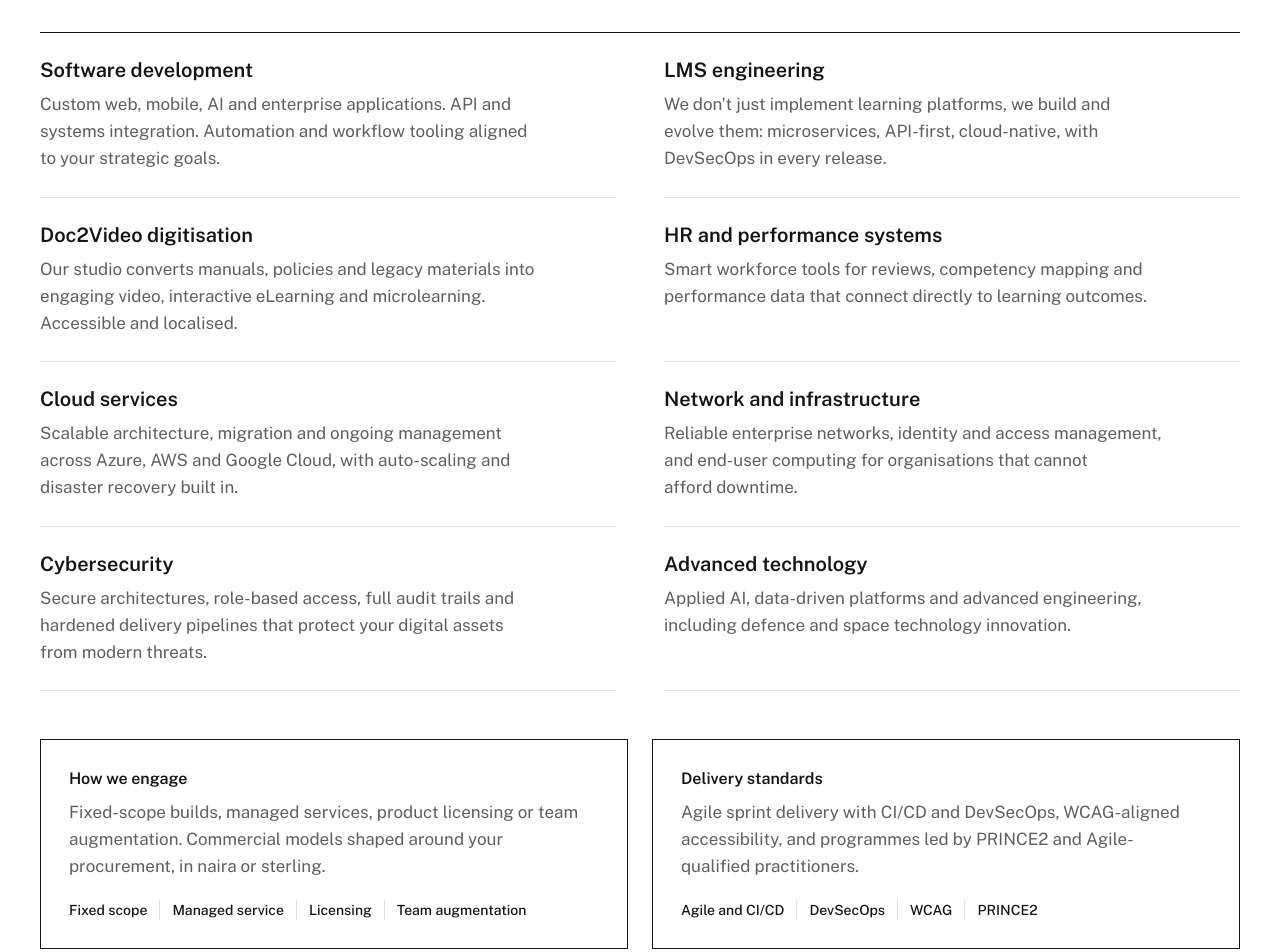
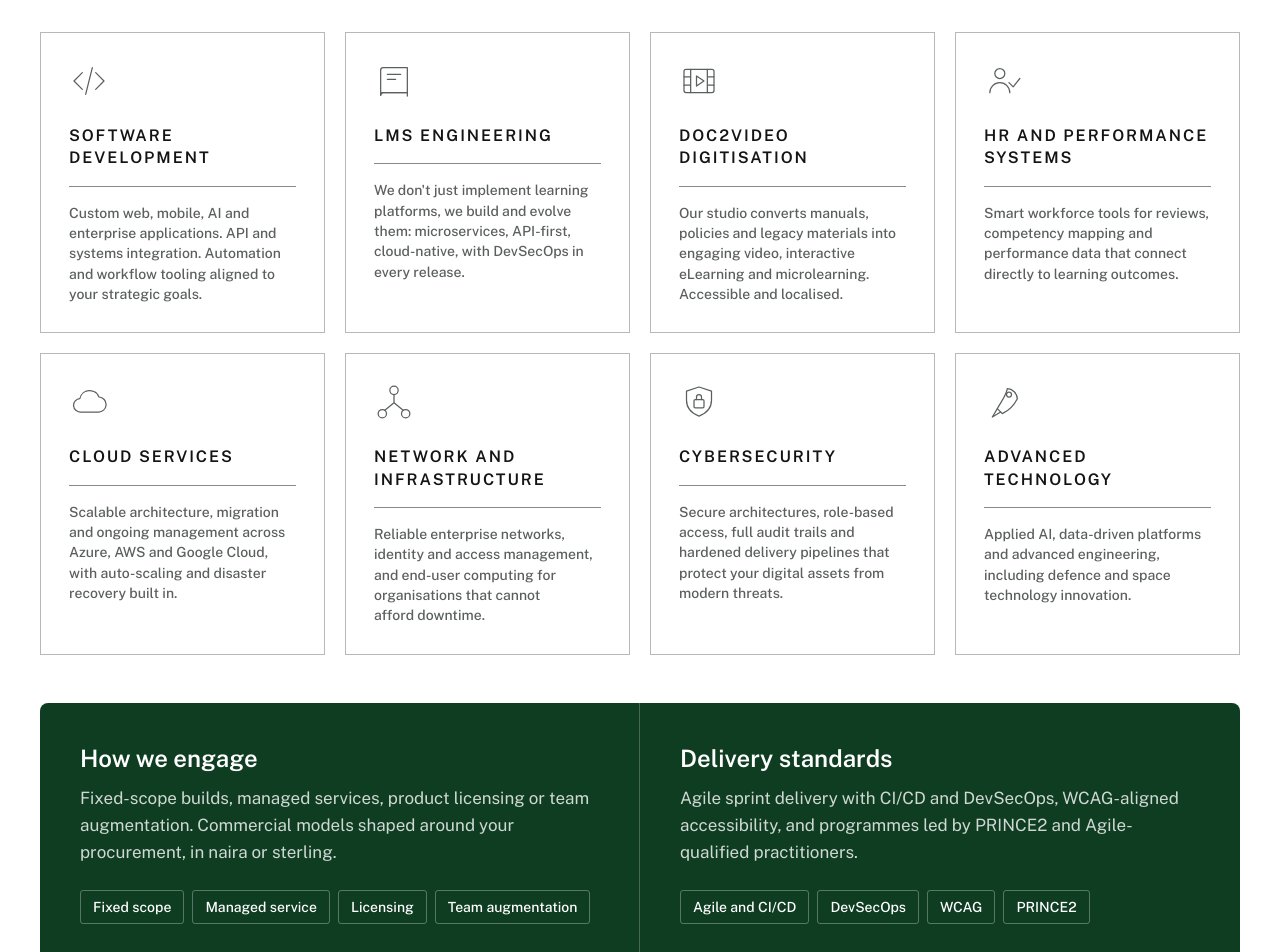
Before and after one commit to iDebugg/VonNewMan-Website, a Next.js app: page / in a window 1280 px wide. Shown: the part 6720-7672 px from the top of the page. Built offline with nearby package versions, Linux system fonts and the light colour scheme; no server answers.

Commit message:
Services: eight compact outlined practice tiles with icons; engagement panels as one forest band with tags
Co-Authored-By: Claude Fable 5.1 <noreply@anthropic.com>

```diff
--- a/components/sections/Services.tsx
+++ b/components/sections/Services.tsx
@@ -1,7 +1,12 @@
 import { engagementPanels, practices, services } from "@/lib/content";
 import { Section } from "@/components/ui/Section";
 import { SectionHeading } from "@/components/ui/SectionHeading";
+import { PracticeIcon } from "@/components/ui/PracticeIcon";
 
+/**
+ * Eight practice areas as compact outlined tiles, then the two engagement panels as one forest
+ * band beneath (client direction, 7 September 2026).
+ */
 export function Services() {
   return (
     <Section id="services" labelledBy="services-heading">
@@ -12,25 +17,36 @@ export function Services() {
         lede={services.lede}
       />
 
-      <ul className="mt-12 grid list-none border-t border-ink md:grid-cols-2 md:gap-x-12 lg:mt-16">
+      <ul className="mt-12 grid list-none gap-5 sm:grid-cols-2 lg:mt-16 lg:grid-cols-4">
         {practices.map((practice) => (
-          <li key={practice.slug} className="border-b border-line py-6">
-            <h3 className="text-title">{practice.title}</h3>
-            <p className="mt-2 max-w-[48ch] text-body text-slate">{practice.description}</p>
+          <li
+            key={practice.slug}
+            className="group border border-ink/30 bg-paper p-6 transition-colors duration-200 ease-out-quiet hover:border-brand lg:p-7"
+          >
+            <PracticeIcon
+              slug={practice.slug}
+              className="text-slate transition-colors duration-200 group-hover:text-brand"
+            />
+            <h3 className="mt-6 text-subtitle uppercase tracking-[0.12em]">{practice.title}</h3>
+            <div className="mt-4 h-px bg-ink/50" aria-hidden="true" />
+            <p className="mt-4 text-label text-slate">{practice.description}</p>
           </li>
         ))}
       </ul>
 
-      <div className="mt-12 grid gap-6 md:grid-cols-2">
+      <div
+        data-ground="dark"
+        className="mt-10 grid overflow-hidden rounded-nav bg-forest text-paper md:grid-cols-2 md:divide-x md:divide-line-dark lg:mt-12"
+      >
         {engagementPanels.map((panel) => (
-          <div key={panel.title} className="border border-ink p-6 sm:p-7">
-            <h3 className="text-subtitle">{panel.title}</h3>
-            <p className="mt-2 text-body text-slate">{panel.description}</p>
-            <ul className="mt-5 flex list-none flex-wrap text-label font-medium text-ink">
-              {panel.items.map((item, index) => (
+          <div key={panel.title} className="p-8 lg:p-10">
+            <h3 className="text-title-lg">{panel.title}</h3>
+            <p className="mt-3 text-body text-paper/80">{panel.description}</p>
+            <ul className="mt-6 flex list-none flex-wrap gap-2">
+              {panel.items.map((item) => (
                 <li
                   key={item}
-                  className={index === 0 ? "pr-3" : "border-l border-line px-3 last:pr-0"}
+                  className="rounded-control border border-paper/30 px-3 py-1.5 text-label font-medium text-paper"
                 >
                   {item}
                 </li>
--- /dev/null
+++ b/components/ui/PracticeIcon.tsx
@@ -0,0 +1,82 @@
+import type { SVGProps } from "react";
+
+type Props = SVGProps<SVGSVGElement> & { slug: string; size?: number };
+
+const common = (size: number) => ({
+  width: size,
+  height: size,
+  viewBox: "0 0 48 48",
+  fill: "none",
+  stroke: "currentColor",
+  strokeWidth: 1.5,
+  strokeLinecap: "round" as const,
+  strokeLinejoin: "round" as const,
+  "aria-hidden": true,
+  focusable: false,
+});
+
+/** Outline icons for the eight practice areas, one per slug. */
+export function PracticeIcon({ slug, size = 40, ...props }: Props) {
+  const base = { ...common(size), ...props };
+  switch (slug) {
+    case "software-development":
+      return (
+        <svg {...base}>
+          <path d="M16 14l-10 10 10 10M32 14l10 10-10 10M28 8l-8 32" />
+        </svg>
+      );
+    case "lms-engineering":
+      return (
+        <svg {...base}>
+          <path d="M8 11a3 3 0 013-3h29v30H11a3 3 0 00-3 3V11z" />
+          <path d="M8 41a3 3 0 013-3h29v4" />
+          <path d="M16 16h16M16 22h10" />
+        </svg>
+      );
+    case "doc2video":
+      return (
+        <svg {...base}>
+          <rect x="6" y="10" width="36" height="28" rx="2.5" />
+          <path d="M14 10v28M34 10v28M6 19h8M6 29h8M34 19h8M34 29h8M21 18v12l9-6z" />
+        </svg>
+      );
+    case "hr-performance":
+      return (
+        <svg {...base}>
+          <circle cx="19" cy="15" r="6" />
+          <path d="M7 38a12 12 0 0124 0" />
+          <path d="M30 26l5 5 8-10" />
+        </svg>
+      );
+    case "cloud":
+      return (
+        <svg {...base}>
+          <path d="M14 36a8 8 0 01-1-16A12 12 0 0136 18a9 9 0 01-1 18H14z" />
+        </svg>
+      );
+    case "network-infrastructure":
+      return (
+        <svg {...base}>
+          <circle cx="24" cy="10" r="5" />
+          <circle cx="10" cy="38" r="5" />
+          <circle cx="38" cy="38" r="5" />
+          <path d="M24 15v10M24 25l-11 9M24 25l11 9" />
+        </svg>
+      );
+    case "cybersecurity":
+      return (
+        <svg {...base}>
+          <path d="M24 6l15 5v11c0 9-6.2 15.6-15 19-8.8-3.4-15-10-15-19V11l15-5z" />
+          <rect x="18" y="21" width="12" height="10" rx="1.5" />
+          <path d="M21 21v-3a3 3 0 016 0v3" />
+        </svg>
+      );
+    default:
+      return (
+        <svg {...base}>
+          <path d="M28 8c6 0 12 6 12 12-4 8-10 14-18 18l-6-6c4-8 10-14 12-24z" />
+          <path d="M16 32l-6 10 10-6M30 18a3 3 0 100-6 3 3 0 000 6z" />
+        </svg>
+      );
+  }
+}
```
